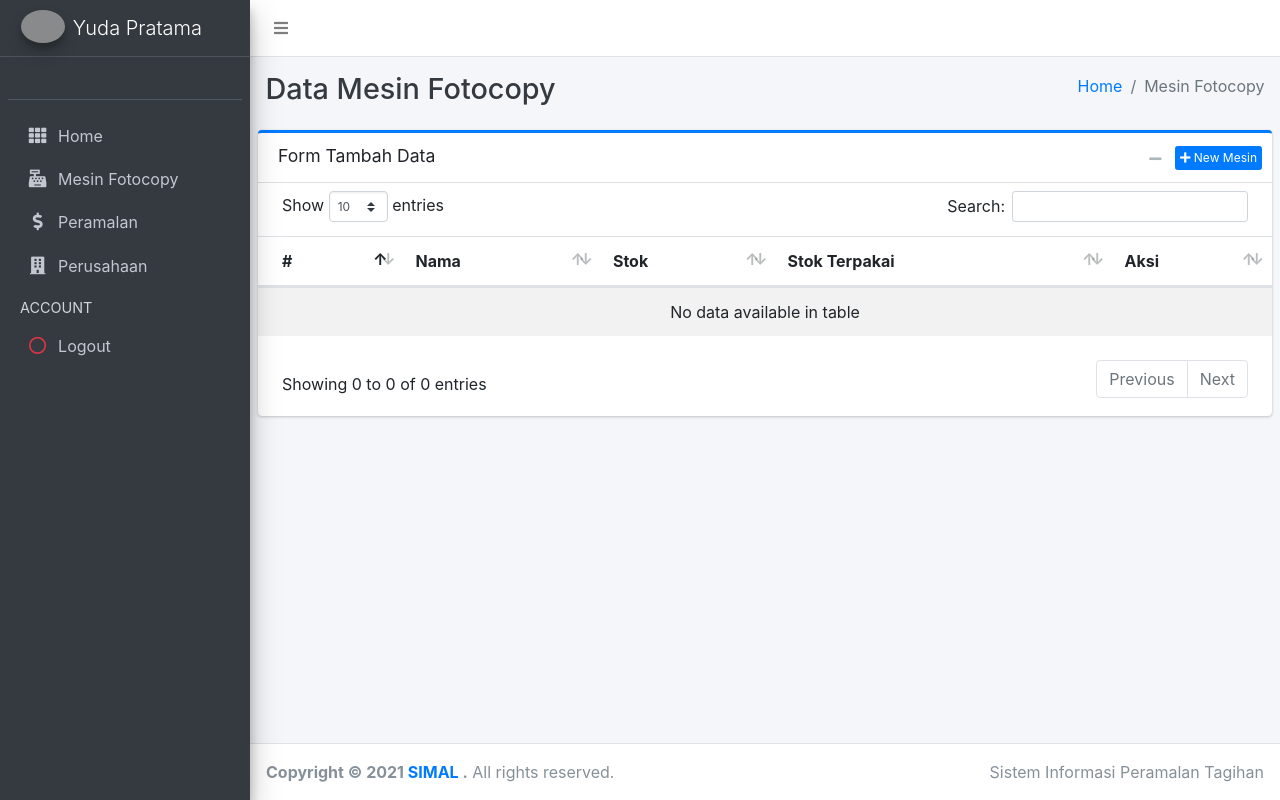
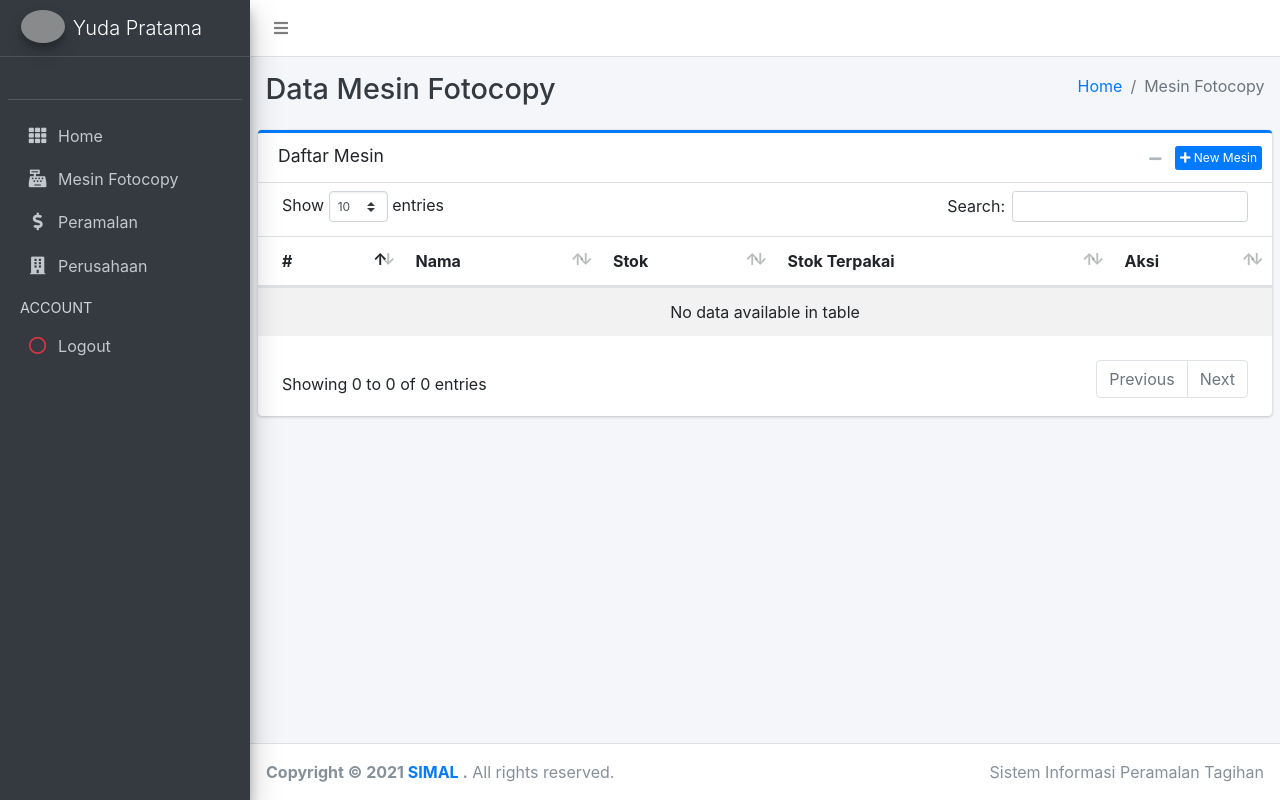
Before and after one commit to yudhayunantop/bismillahAkhir, a CodeIgniter 4 app: template app/Views/mesinfotocopy/data.php in a window 1280 px wide. Run offline with PHP 8.4 and a stand-in for CodeIgniter, Linux system fonts and the light colour scheme; the template is opened without the code that fills it, so the values that code supplies are empty; some libraries are stand-ins or nearby versions; grey boxes are pictures that could not be loaded.

Commit message:
daftarmesin

```diff
--- a/app/Views/mesinfotocopy/data.php
+++ b/app/Views/mesinfotocopy/data.php
@@ -21,7 +21,7 @@
     <div class="content">
         <div class="card card-outline card-primary">
             <div class="card-header">
-                <h5 class="card-title">Form Tambah Data</h5>
+                <h5 class="card-title">Daftar Mesin</h5>
                 <div class="card-tools">
                     <button type="button" class="btn btn-tool" data-card-widget="collapse">
                         <i class="fas fa-minus"></i>
```
